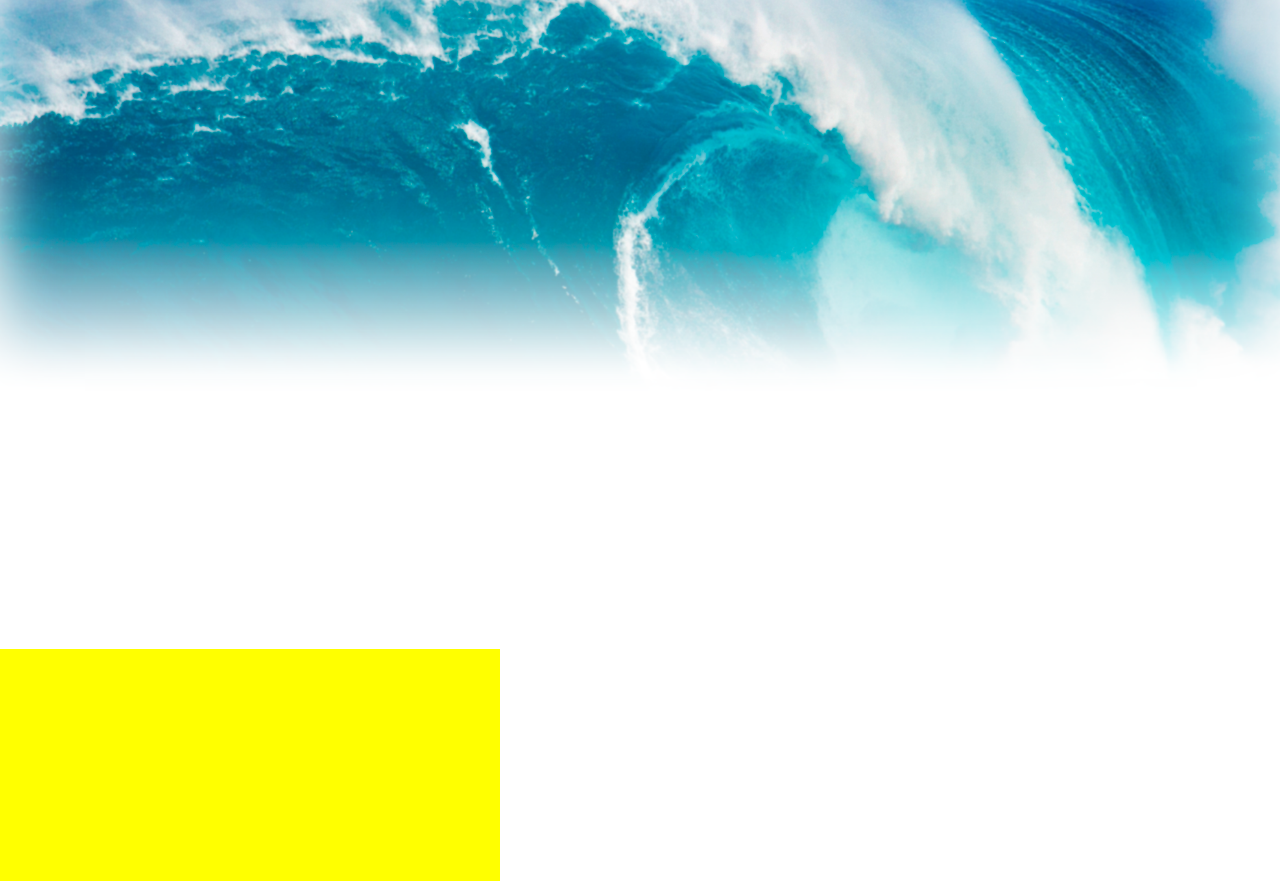
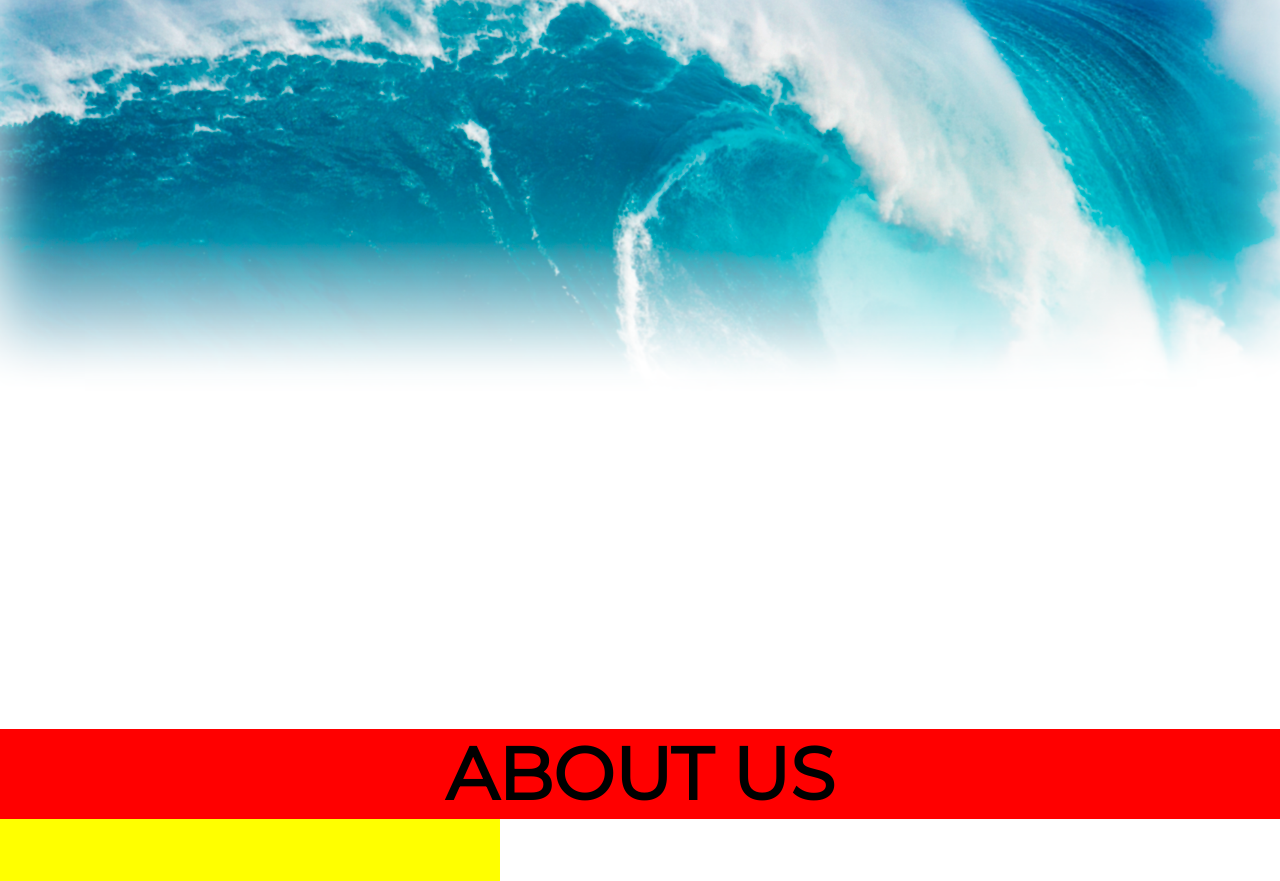
Before and after one commit to quincho77/Surfers-Co---Template, a plain HTML site: page index.html in a window 1280 px wide. Shown: the part 71-952 px from the top of the page. Drawn offline with Linux system fonts and the light colour scheme.

Commit message:
starting 'about us' section

```diff
--- a/index.html
+++ b/index.html
@@ -27,6 +27,10 @@
 
         <div class="white-background"></div>
 
+        <section class="about">
+            <span>ABOUT US</span>
+        </section>
+
         <section class="boards"></section>
         <div></div>
     </body>
--- a/style.css
+++ b/style.css
@@ -62,10 +62,20 @@ header {
 }
 
 .white-background {
-    height: 30vh;
-    /* box-shadow: 2px 4px 15px 0 #0635a1 inset; */
+    height: 40vh;
 }
 
+.about {
+    height: 90px;
+    background-color: red;
+    text-align: center;
+}
+
+.about span {
+    font-family: 'Montserrat', sans-serif;
+    font-size: 73px;
+    font-weight: bold;
+}
 .boards {
     /* position: absolute; */
     /* top: 100px; */
```
